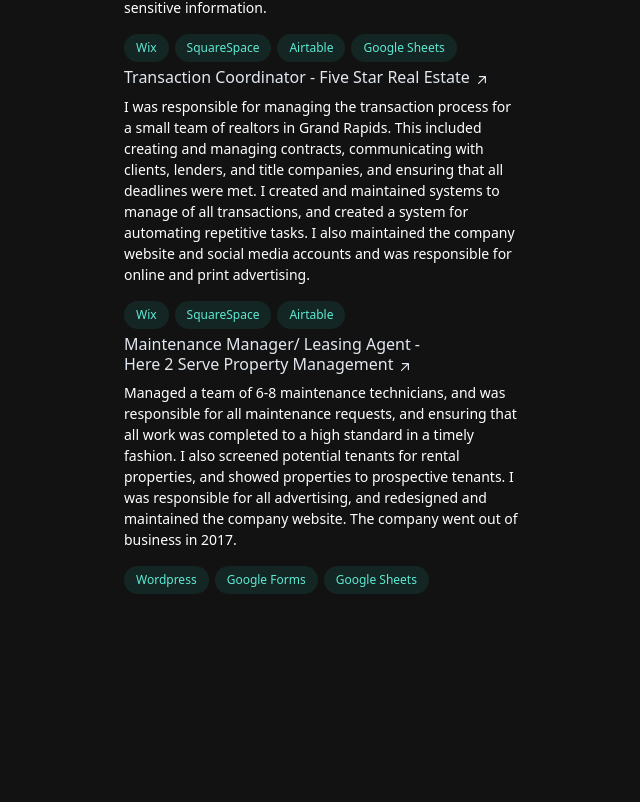
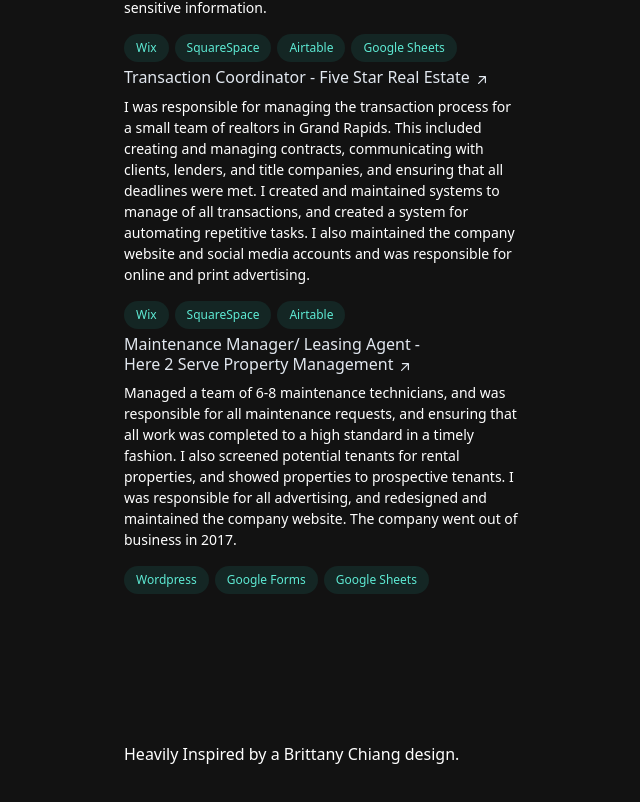
Before and after one commit to mgehrls/mattgehrls, a Next.js app: page / in a window 1280 px wide. Shown: the part 1074-1876 px from the top of the page, without its empty margins (524-1164 px from the left). Built offline with nearby package versions, Linux system fonts and the light colour scheme.

Commit message:
added attribution

```diff
--- a/app/page.tsx
+++ b/app/page.tsx
@@ -3,6 +3,7 @@ import "@/styles/globals.css";
 import Header from "../components/Header";
 import About from "@/components/main/About";
 import Work from "@/components/main/Work";
+import Attribution from "@/components/main/Attribution";
 
 export default function Home() {
   return (
@@ -11,6 +12,7 @@ export default function Home() {
       <main id="content" className="pt-24 lg:w-1/2 lg:py-24">
         <About />
         <Work />
+        <Attribution />
       </main>
     </div>
   );
--- /dev/null
+++ b/components/main/Attribution.tsx
@@ -0,0 +1,22 @@
+import React from "react";
+
+function Attribution() {
+  return (
+    <div>
+      <p>
+        Heavily Inspired by a{" "}
+        <a
+          href="https://brittanychiang.com/"
+          target="_blank"
+          rel="noreferrer noopener"
+          aria-label="Brittany Chiang (opens in a new tab)"
+          title="Brittany Chiang portfolio site"
+        >
+          Brittany Chiang design.
+        </a>
+      </p>
+    </div>
+  );
+}
+
+export default Attribution;
```
